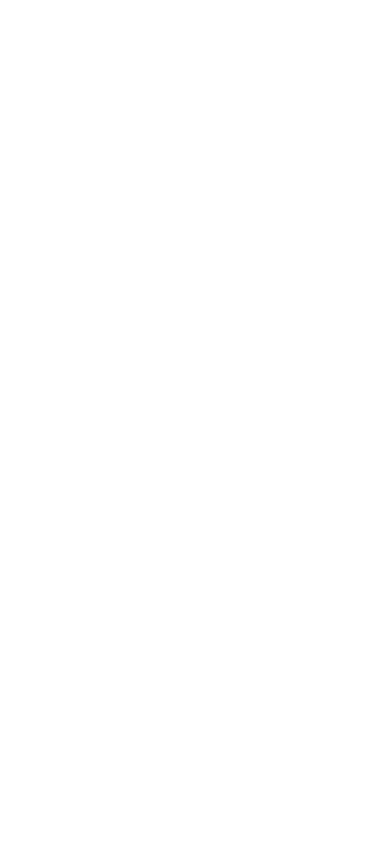
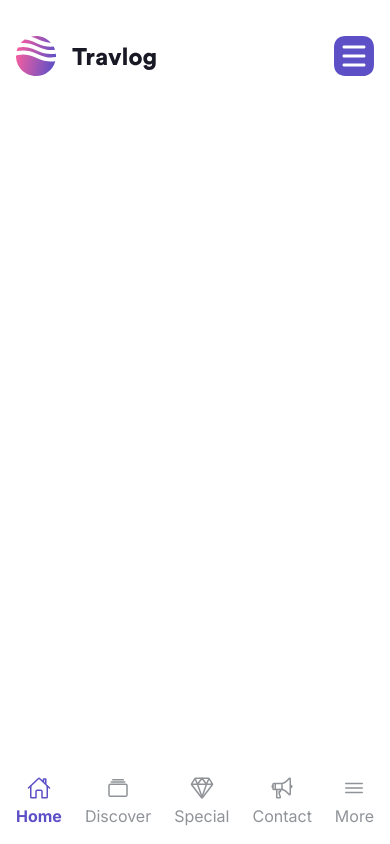
Before and after one commit to yudapratama8725/booking_travel, a website: page src/index.html in a window 390 px wide. Drawn offline with nearby package versions, Linux system fonts and the light colour scheme.

Commit message:
[feat] : Add Header Mobile First

```diff
--- a/src/index.html
+++ b/src/index.html
@@ -10,8 +10,72 @@
     <link href="https://fonts.googleapis.com/css2?family=Inter:wght@100..900&display=swap" rel="stylesheet">
     <!-- Tailwind CSS Style -->
     <link rel="stylesheet" href="../dist/tailwind.css">
+    <!-- Alpine JS -->
+    <script src="//unpkg.com/alpinejs" defer></script>
 </head>
 <body>
+    <nav class="py-9 px-4"x-data="{navOpen : true}">
+        <div class="container mx-auto">
+            <div class="flex justify-between">
+                <img src="../public/asset/logo.svg" alt="">
+                <img @click="navOpen = !navOpen" src="../public/asset/toggle.svg" alt="">
+            </div>
+        </div>
+        <div
+            x-show="navOpen" x-data="{ open: false }" class="fixed bottom-0 right-0 left-0 p-4 bg-white"
+            x-transition:enter="transition ease-out duration-300"
+            x-transition:enter-start="opacity-0 scale-90"
+            x-transition:enter-end="opacity-100 scale-100"
+            x-transition:leave="transition ease-in duration-300"
+            x-transition:leave-start="opacity-100 scale-100"
+            x-transition:leave-end="opacity-0 scale-90">
+            <ul class="flex justify-between">
+                <li>
+                    <button href="" class="flex justify-center flex-col items-center gap-1 text-ungu">
+                        <ion-icon name="home-outline" class="text-2xl"></ion-icon>
+                        <span class="text-base font-bold">Home</span>
+                    </button>
+                </li>
+                <li>
+                    <button href="" class="flex justify-center flex-col items-center gap-1">
+                        <ion-icon name="albums-outline" class="text-grey opacity-50 text-2xl"></ion-icon>
+                        <span class="text-grey opacity-50 text-base font-normal">Discover</span>
+                    </button>
+                </li>
+                <li>
+                    <button href="" class="flex justify-center flex-col items-center gap-1">
+                        <ion-icon name="diamond-outline" class="text-grey opacity-50 text-2xl"></ion-icon>
+                        <span class="text-grey opacity-50 text-base font-normal">Special</span>
+                    </button>
+                </li>
+                <li>
+                    <button href="" class="flex justify-center flex-col items-center gap-1">
+                        <ion-icon name="megaphone-outline" class="text-grey opacity-50 text-2xl"></ion-icon>
+                        <span class="text-grey opacity-50 text-base font-normal">Contact</span>
+                    </button>
+                </li>
+                <li>
+                    <button @click="open = !open" href="" class="flex justify-center flex-col items-center gap-1">
+                        <ion-icon name="menu-outline" class="text-grey opacity-50 text-2xl"></ion-icon>
+                        <span class="text-grey opacity-50 text-base font-normal">More</span>
+                    </button>
+                </li>
+            </ul>
+            <div
+                x-show="open" class="absolute bottom-24 left-1/2 -translate-x-1/2 flex gap-4 w-3/4"
+                x-transition:enter="transition ease-out duration-300"
+                x-transition:enter-start="opacity-0 scale-90"
+                x-transition:enter-end="opacity-100 scale-100"
+                x-transition:leave="transition ease-in duration-300"
+                x-transition:leave-start="opacity-100 scale-100"
+                x-transition:leave-end="opacity-0 scale-90">
+                <button class="grow bg-white px-8 py-4 font-bold text-grey rounded-full text-sm">Log In</button>
+                <button class="grow bg-ungu px-8 py-4 font-bold text-white rounded-full text-sm">Sign Up</button>
+            </div>
+        </div>
+    </nav>
 
+    <script defer src="https://cdn.jsdelivr.net/npm/alpinejs@3.13.10/dist/cdn.min.js"></script>
+    <script type="module" src="https://unpkg.com/ionicons@7.1.0/dist/ionicons/ionicons.esm.js"></script>
 </body>
 </html>
--- a/tailwind.config.js
+++ b/tailwind.config.js
@@ -9,7 +9,8 @@ module.exports = {
       colors : {
         "ungu" : '#5D50C6',
         "pink" : '#F85E9F',
-        "orange" : '#FF5722'
+        "orange" : '#FF5722',
+        "grey" : '#222831',
       }
     },
   },
```
Also changed, not shown: dist/tailwind.css, public/asset/logo.svg (added), public/asset/toggle.svg (added).
